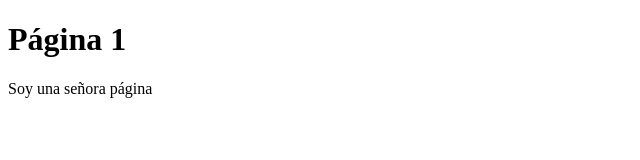
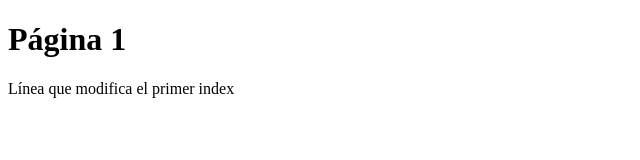
Before and after one commit to encontrama/PRC3_remoto, a plain HTML site: page index.html in a window 1280 px wide. Shown: the whole page, without its empty margins (0-640 px from the left). Drawn offline with Linux system fonts and the light colour scheme.

```diff
--- a/index.html
+++ b/index.html
@@ -9,6 +9,6 @@
 <body>
 
     <h1>Página 1</h1>
-    <p>Soy una señora página</p>
+    <p>Línea que modifica el primer index</p>
 </body>
 </html>
```
